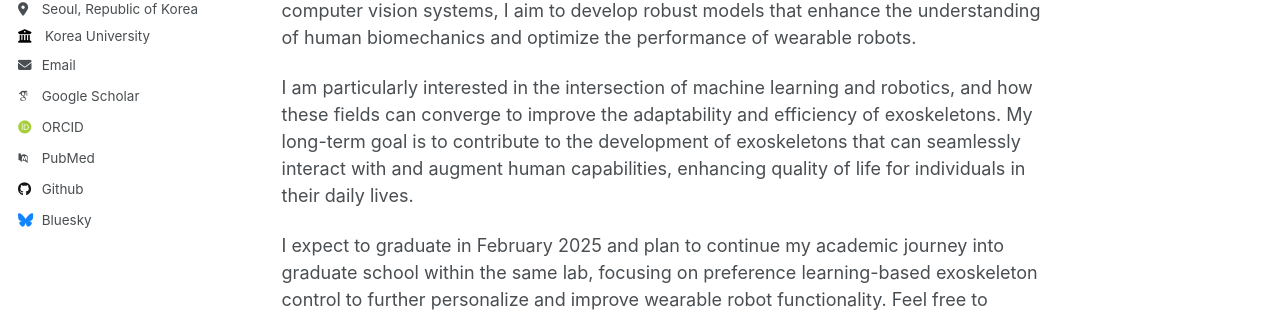
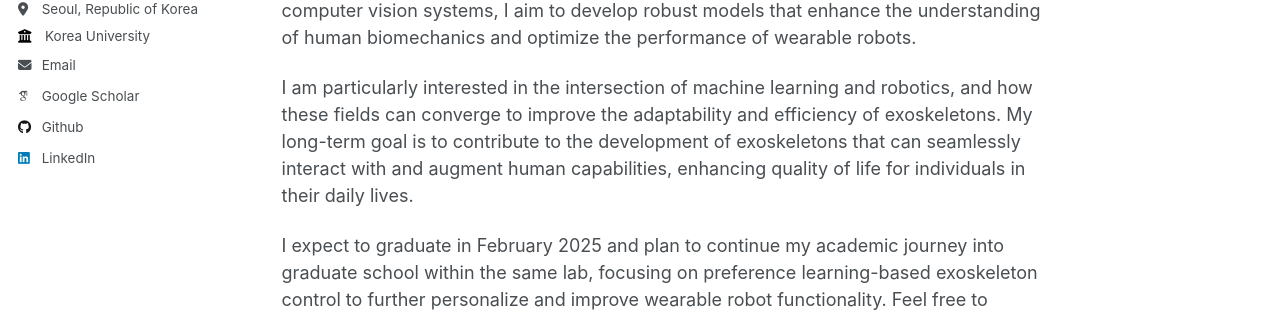
Before and after one commit to suninbaek/suninbaek.github.io, a Jekyll site: the page built from _pages/about.md, in a window 1280 px wide. Shown: the part 364-681 px from the top of the page. Built offline with Jekyll 4.4.1, drawn with Linux system fonts in a browser that asks for light colours; some web fonts are replaced; part of the change alters nothing that is shown.

Commit message:
Update _config.yml

```diff
--- a/_config.yml
+++ b/_config.yml
@@ -34,21 +34,21 @@ author:
   arxiv            : # URL - Update with the correct link to your profile
   googlescholar    : "https://scholar.google.com/citations?user=PS_CX0AAAAAJ"
   impactstory      : # URL
-  orcid            : "http://orcid.org/yourorcidurl"
+  orcid            : # "http://orcid.org/yourorcidurl"
   semantic         : # URL
-  pubmed           : "https://www.ncbi.nlm.nih.gov/pubmed/?term=john+snow"
+  pubmed           : # "https://www.ncbi.nlm.nih.gov/pubmed/?term=john+snow"
   researchgate     : # URL
 
   # Repositories and software development
   bitbucket        : # Username - Update with your username on the site
   codepen          : # Username
   dribbble         : # Username
-  github           : "academicpages"
+  github           : "suninbaek"
   kaggle           : # Username
   stackoverflow    : # User number or user number and name (i.e., use "1" or "1/jeff-atwood")
 
   # Social media
-  bluesky          : "bsky.app" # Replace this with you Bluesky username
+  bluesky          : # "bsky.app" # Replace this with you Bluesky username
   facebook         : # Username
   flickr           : # Username
   foursquare       : # Username
@@ -57,7 +57,7 @@ author:
   keybase          : # Username
   instagram        : # Username
   lastfm           : # Username
-  linkedin         : # Username
+  linkedin         : "https://www.linkedin.com/in/sunin-baek-8a467a259"
   mastodon         : # URL
   medium           : # URL
   pinterest        : # Username
```
